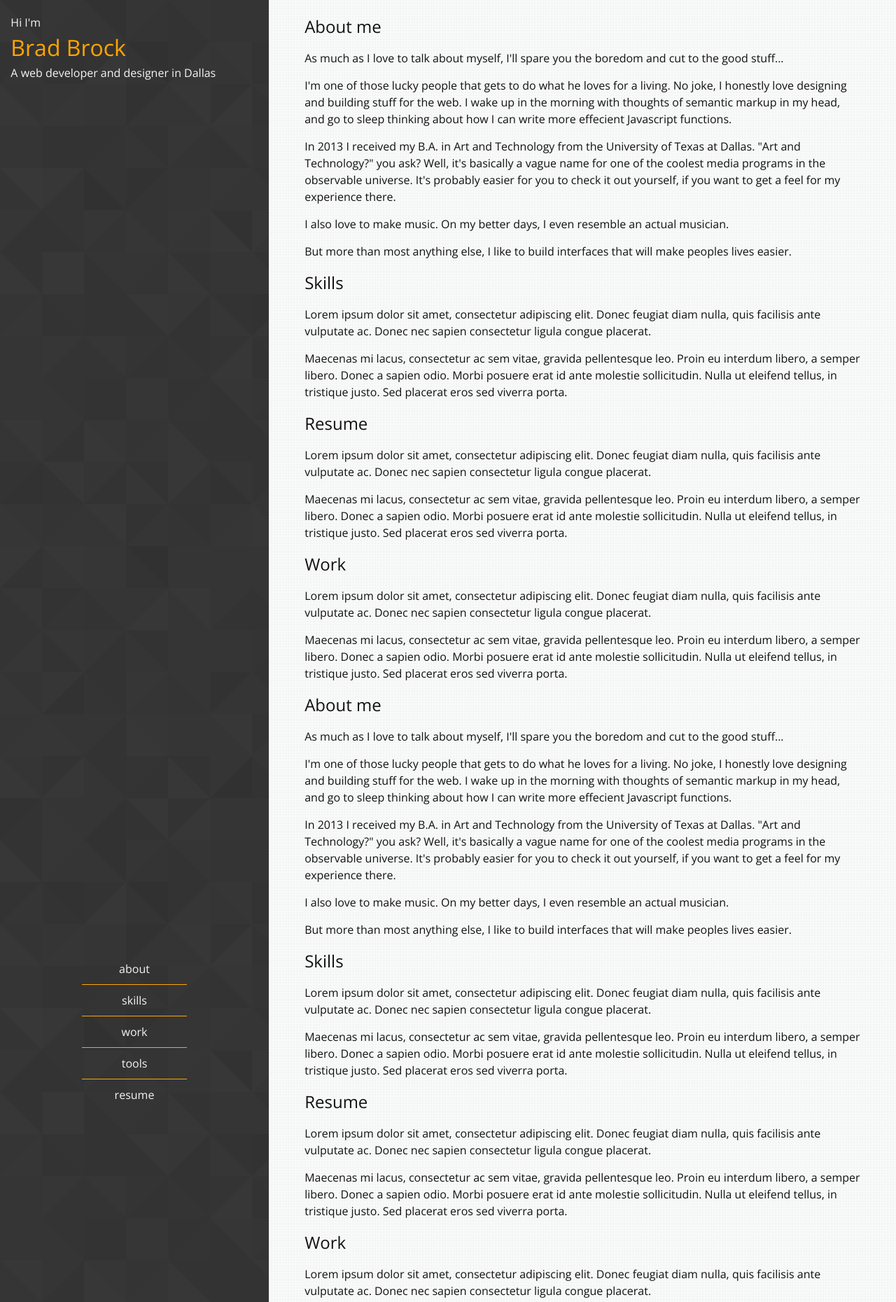
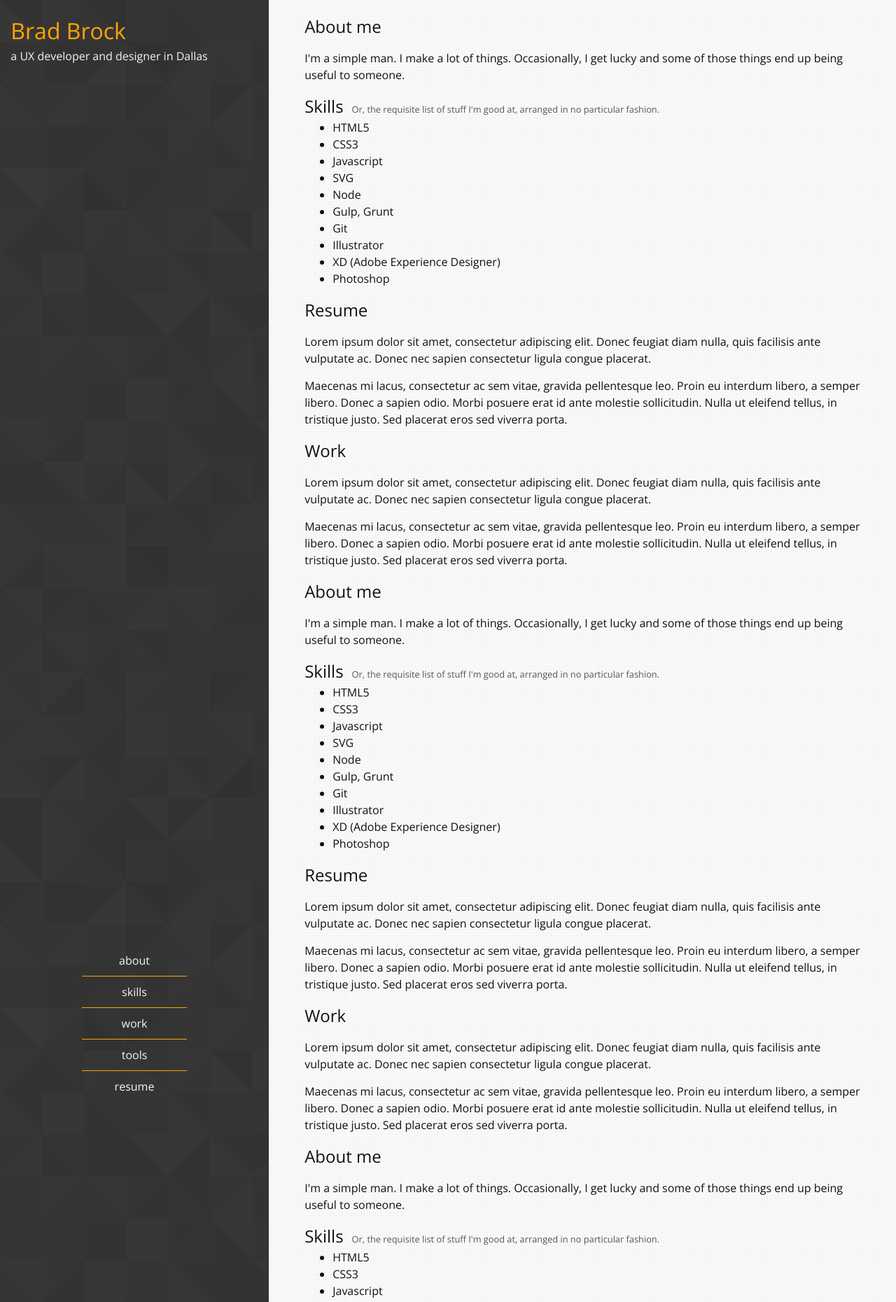
Before and after one commit to Spyrojoe/VBT4.1, a Jekyll site: the page built from index.html, in a window 1280 px wide. Shown: the top 1860 px of the page at 70% size. Built offline with Jekyll 4.4.1, drawn with Linux system fonts in a browser that asks for light colours; some of the changed text lies outside the part shown.

Commit message:
Updated content in About and Skills sections.

```diff
--- a/_includes/about.html
+++ b/_includes/about.html
@@ -1,8 +1,4 @@
 <section>
 	<h2>About me</h2>
-	<p>As much as I love to talk about myself, I'll spare you the boredom and cut to the good stuff...</p>
-	<p>I'm one of those lucky people that gets to do what he loves for a living. No joke, I honestly love designing and building stuff for the web. I wake up in the morning with thoughts of semantic markup in my head, and go to sleep thinking about how I can write more effecient Javascript functions.</p>
-	<p>In 2013 I received my B.A. in Art and Technology from the University of Texas at Dallas. "Art and Technology?" you ask? Well, it's basically a vague name for one of the coolest media programs in the observable universe. It's probably easier for you to check it out yourself, if you want to get a feel for my experience there.</p>
-	<p>I also love to make music. On my better days, I even resemble an actual musician.</p>
-	<p>But more than most anything else, I like to build interfaces that will make peoples lives easier.</p>
+	<p>I'm a simple man. I make a lot of things. Occasionally, I get lucky and some of those things end up being useful to someone.</p>
 </section>
--- a/_includes/header.html
+++ b/_includes/header.html
@@ -2,9 +2,8 @@
 	<header>
 		<!-- <a class="site-title" href="{{ site.baseurl }}/">{{ site.title }}</a> -->
 		<div class="intro">
-			<p>Hi I'm</p>
 			<h1>Brad Brock</h1>
-			<p>A web developer and designer in&nbsp;Dallas</p>
+			<p>a UX developer and designer in&nbsp;Dallas</p>
 		</div>
 		<nav>
 			<a href="#">about</a>
--- a/_includes/skills.html
+++ b/_includes/skills.html
@@ -1,5 +1,18 @@
 <section>
-	<h2>Skills</h2>
-	<p>Lorem ipsum dolor sit amet, consectetur adipiscing elit. Donec feugiat diam nulla, quis facilisis ante vulputate ac. Donec nec sapien consectetur ligula congue placerat.</p>
-	<p>Maecenas mi lacus, consectetur ac sem vitae, gravida pellentesque leo. Proin eu interdum libero, a semper libero. Donec a sapien odio. Morbi posuere erat id ante molestie sollicitudin. Nulla ut eleifend tellus, in tristique justo. Sed placerat eros sed viverra porta.</p>
+	<div class="flex-title">
+		<h2 class="margin-bottom--none">Skills</h2>
+		<p class="subtitle">Or, the requisite list of stuff I'm good at, arranged in no particular fashion.</p>
+	</div>
+	<ul>
+		<li>HTML5</li>
+		<li>CSS3</li>
+		<li>Javascript</li>
+		<li>SVG</li>
+		<li>Node</li>
+		<li>Gulp, Grunt</li>
+		<li>Git</li>
+		<li>Illustrator</li>
+		<li>XD (Adobe Experience Designer)</li>
+		<li>Photoshop</li>
+	</ul>
 </section>
--- a/_sass/_base.scss
+++ b/_sass/_base.scss
@@ -48,3 +48,10 @@ a {
 svg{
     max-width: 30px;
 }
+.margin-bottom--none{
+    margin-bottom: 0;
+}
+ul{
+    padding-left: 40px;
+    list-style: 2px;
+}
--- a/_sass/_header.scss
+++ b/_sass/_header.scss
@@ -44,3 +44,20 @@
         }
     }
 }
+.subtitle{
+    color: rgba(0,0,0,.65);
+    font-size: .8rem;
+}
+.flex-title{
+    display: flex;
+    flex-flow: row wrap;
+    align-items: baseline;
+
+    > *:first-child{
+        margin-right: 12px;
+    }
+
+    > *{
+        margin: 0;
+    }
+}
```
